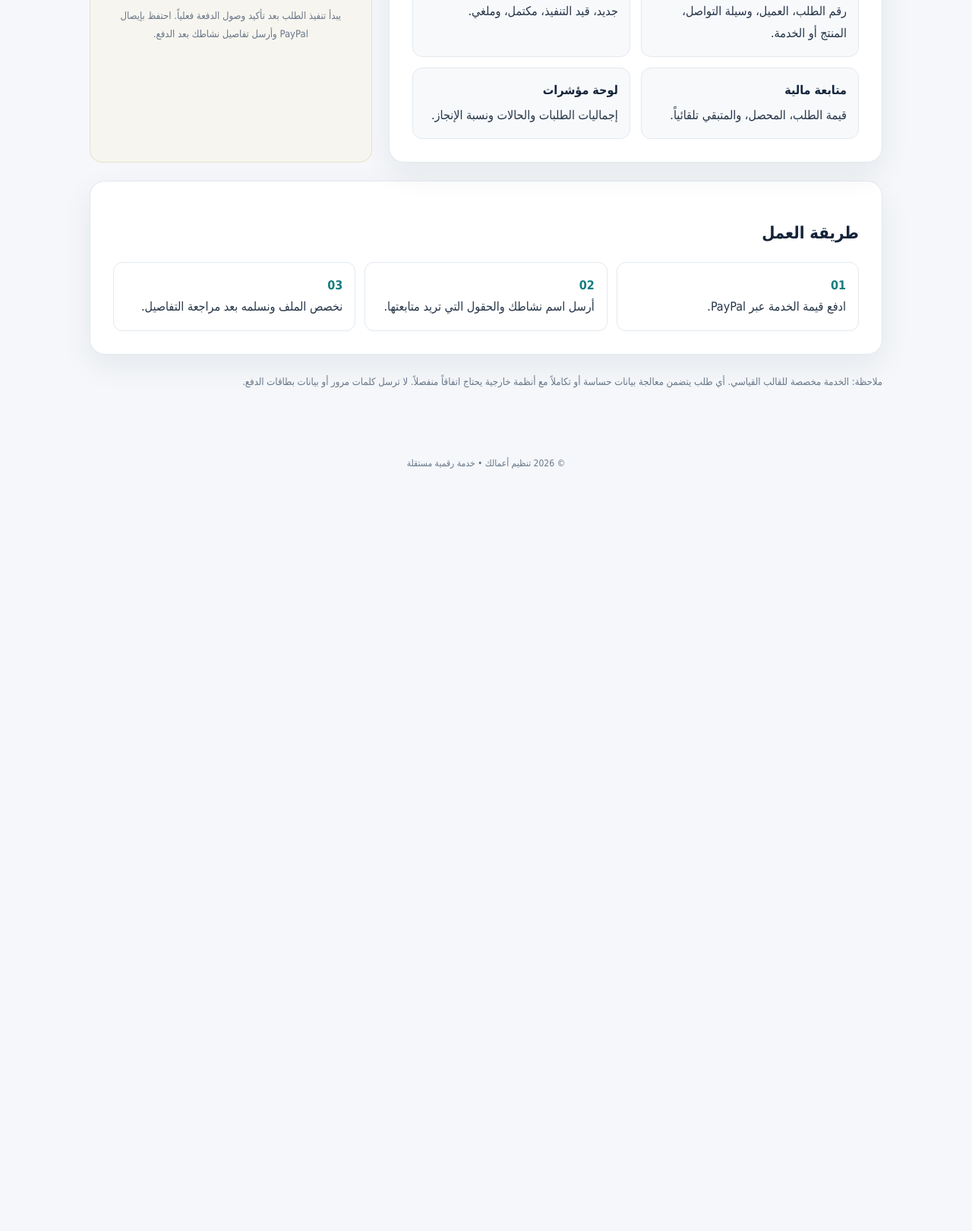
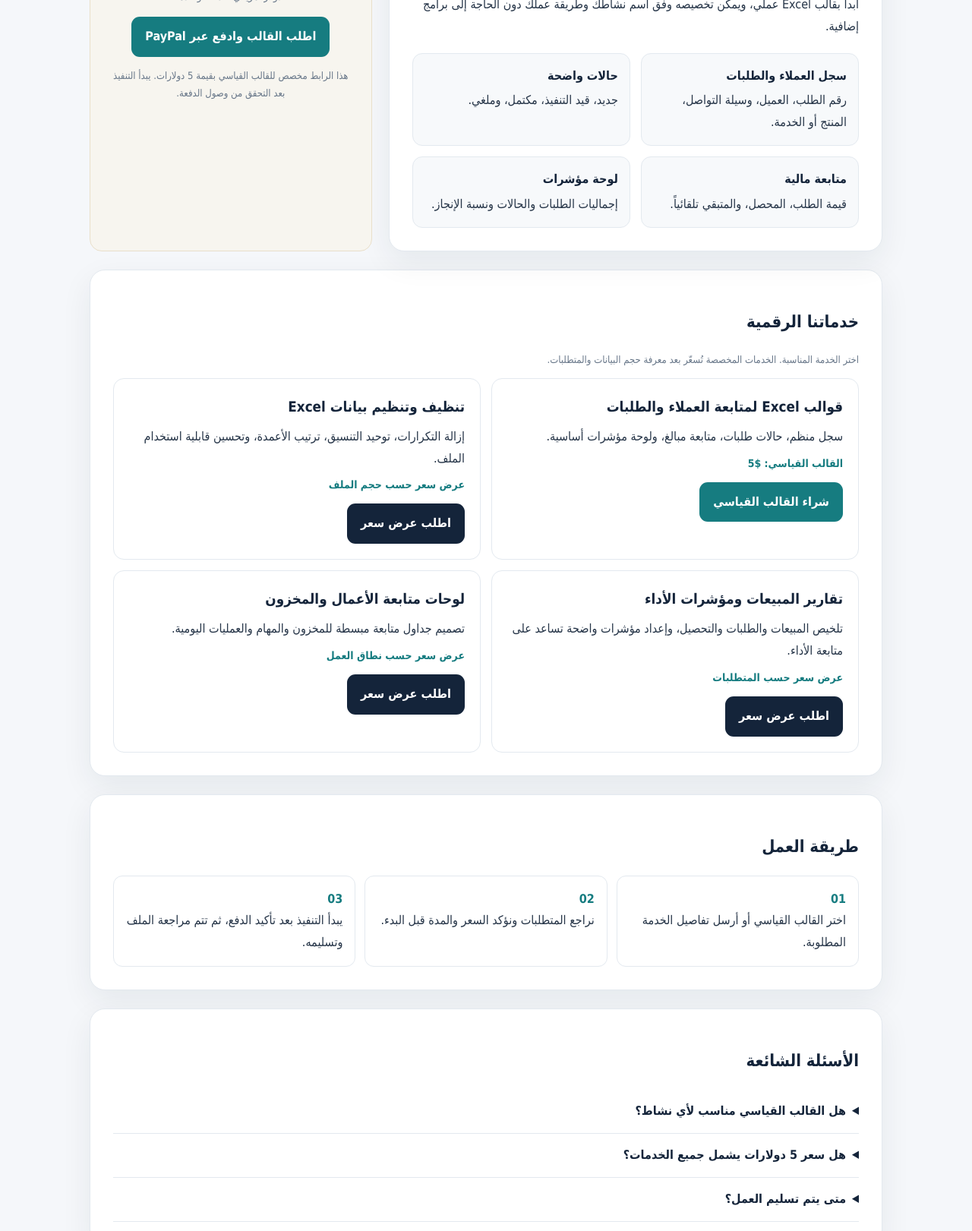
Before and after one commit to Mohammedqanaam/Mohammed-Aldosari-AI-OI, a plain HTML site: page index.html in a window 1280 px wide. Shown: the part 617-2238 px from the top of the page at 76% size. Before the commit the page ends 1263 px from the top, so only its background shows below. Drawn offline with Linux system fonts and the light colour scheme.

Commit message:
Expand service catalog and improve Arabic SEO metadata

```diff
--- a/index.html
+++ b/index.html
@@ -2,34 +2,62 @@
 <html lang="ar" dir="rtl">
 <head>
 <meta charset="utf-8"><meta name="viewport" content="width=device-width,initial-scale=1">
-<meta name="description" content="تنظيم بيانات العملاء والطلبات والمبيعات في ملف Excel واضح وسهل الاستخدام للمشروعات الصغيرة.">
-<title>تنظيم أعمالك | Excel Customer & Orders Tracker</title>
+<title>تنظيم أعمالك | قوالب Excel وتقارير الأعمال</title>
+<meta name="description" content="خدمات رقمية للمشروعات الصغيرة: قوالب Excel لمتابعة العملاء والطلبات والمبيعات، تنظيم البيانات، ولوحات مؤشرات وتقارير أعمال عملية.">
+<meta name="keywords" content="قالب Excel, متابعة العملاء, متابعة الطلبات, إدارة المبيعات, تقارير Excel, لوحة مؤشرات, تنظيم بيانات, المشروعات الصغيرة">
+<meta name="robots" content="index,follow,max-image-preview:large">
+<link rel="canonical" href="https://excel-customer-orders-tracker.vercel.app/">
+<meta property="og:type" content="website"><meta property="og:locale" content="ar_SA">
+<meta property="og:title" content="تنظيم أعمالك | حلول Excel للمشروعات الصغيرة">
+<meta property="og:description" content="نظم العملاء والطلبات والمبيعات بتقارير وقوالب Excel عملية.">
+<meta property="og:url" content="https://excel-customer-orders-tracker.vercel.app/">
+<meta name="twitter:card" content="summary">
+<script type="application/ld+json">
+{"@context":"https://schema.org","@type":"Organization","name":"تنظيم أعمالك","url":"https://excel-customer-orders-tracker.vercel.app/","email":"ma102030405033@gmail.com","description":"خدمات رقمية وقوالب Excel لتنظيم بيانات العملاء والطلبات والمبيعات."}
+</script>
 <style>
 :root{--navy:#14243a;--teal:#167c80;--gold:#c6a66b;--ink:#263548;--muted:#687789;--paper:#f5f7fa;--line:#e3e9ef}
-*{box-sizing:border-box}body{margin:0;background:var(--paper);color:var(--ink);font-family:Tahoma,Arial,sans-serif;line-height:1.8}
+*{box-sizing:border-box}html{scroll-behavior:smooth}body{margin:0;background:var(--paper);color:var(--ink);font-family:Tahoma,Arial,sans-serif;line-height:1.8}
 header{background:linear-gradient(125deg,#14243a,#1c4056);color:white;padding:26px max(6vw,20px) 72px}
-nav{display:flex;justify-content:space-between;align-items:center;gap:16px}.brand{font-weight:800;letter-spacing:.3px}.tag{color:#d8c49c;font-size:13px}
+nav{display:flex;justify-content:space-between;align-items:center;gap:16px;flex-wrap:wrap}.brand{font-weight:800;letter-spacing:.3px}.tag{color:#d8c49c;font-size:13px}
+nav a{color:#fff;text-decoration:none;font-size:13px;margin-inline-start:14px}
 .hero{max-width:1080px;margin:50px auto 0}.eyebrow{color:#d8c49c;font-size:14px}.hero h1{font-size:clamp(30px,5vw,52px);line-height:1.25;margin:10px 0 18px;max-width:760px}.hero p{color:#e0e8ef;max-width:680px;font-size:18px}
 main{max-width:1080px;margin:-36px auto 60px;padding:0 18px}.panel{background:#fff;border:1px solid var(--line);border-radius:20px;padding:30px;box-shadow:0 14px 40px #14243a12}
-.grid{display:grid;grid-template-columns:1.4fr .8fr;gap:22px}.features{display:grid;grid-template-columns:repeat(2,minmax(0,1fr));gap:14px;margin-top:20px}.feature{background:#f7f9fb;border:1px solid var(--line);border-radius:13px;padding:15px}.feature b{display:block;color:var(--navy);margin-bottom:4px}.price{background:#f7f5ef;border:1px solid #e9dfca;border-radius:16px;padding:24px;text-align:center}.price strong{font-size:42px;color:var(--navy);display:block;line-height:1.3}.price small{color:var(--muted)}.btn{display:block;text-decoration:none;background:var(--teal);color:white;padding:14px 18px;border-radius:11px;font-weight:bold;margin-top:18px}.muted{color:var(--muted);font-size:13px}.section{margin-top:24px}.section h2{color:var(--navy);font-size:22px}.steps{display:grid;grid-template-columns:repeat(3,1fr);gap:12px}.step{padding:16px;border:1px solid var(--line);border-radius:12px;background:#fff}.step span{color:var(--teal);font-weight:bold}footer{text-align:center;color:var(--muted);font-size:12px;padding:25px}
-@media(max-width:760px){.grid{grid-template-columns:1fr}.features{grid-template-columns:1fr}.steps{grid-template-columns:1fr}.hero{margin-top:32px}.panel{padding:22px}}
+.grid{display:grid;grid-template-columns:1.4fr .8fr;gap:22px}.features{display:grid;grid-template-columns:repeat(2,minmax(0,1fr));gap:14px;margin-top:20px}.feature{background:#f7f9fb;border:1px solid var(--line);border-radius:13px;padding:15px}.feature b{display:block;color:var(--navy);margin-bottom:4px}.price{background:#f7f5ef;border:1px solid #e9dfca;border-radius:16px;padding:24px;text-align:center}.price strong{font-size:42px;color:var(--navy);display:block;line-height:1.3}.price small{color:var(--muted)}.btn{display:inline-block;text-decoration:none;background:var(--teal);color:white;padding:12px 18px;border-radius:11px;font-weight:bold;margin-top:12px;border:0}.btn.secondary{background:var(--navy)}.muted{color:var(--muted);font-size:13px}.section{margin-top:24px}.section h2{color:var(--navy);font-size:22px}.steps{display:grid;grid-template-columns:repeat(3,1fr);gap:12px}.step{padding:16px;border:1px solid var(--line);border-radius:12px;background:#fff}.step span{color:var(--teal);font-weight:bold}
+.services{display:grid;grid-template-columns:repeat(2,minmax(0,1fr));gap:14px}.service{border:1px solid var(--line);border-radius:14px;padding:20px;background:#fff}.service h3{margin:0 0 8px;color:var(--navy)}.service p{margin:0 0 8px}.service .price-note{font-weight:bold;color:var(--teal);font-size:14px}
+.faq details{padding:14px 0;border-bottom:1px solid var(--line)}.faq summary{font-weight:bold;color:var(--navy);cursor:pointer}
+footer{text-align:center;color:var(--muted);font-size:12px;padding:25px}
+@media(max-width:760px){.grid{grid-template-columns:1fr}.features,.services{grid-template-columns:1fr}.steps{grid-template-columns:1fr}.hero{margin-top:32px}.panel{padding:22px}}
 </style></head>
 <body>
-<header><nav><div class="brand">تنظيم أعمالك</div><div class="tag">حلول عملية للمشروعات الصغيرة</div></nav>
-<section class="hero"><div class="eyebrow">خدمة رقمية • تسليم ملف Excel</div><h1>رتّب طلباتك وتابع عملاءك من ملف واحد.</h1><p>ملف Excel عملي يساعدك على تسجيل الطلبات، متابعة حالة كل طلب، معرفة المبالغ المحصلة والمتبقية، ورؤية ملخص واضح لأداء نشاطك.</p></section></header>
-<main><div class="grid">
-<section class="panel"><h2>ماذا تتضمن الخدمة؟</h2><p>نخصص قالب متابعة بسيطاً وفق اسم نشاطك وطريقة عملك، دون تعقيد أو برامج إضافية.</p>
+<header><nav><div><div class="brand">تنظيم أعمالك</div><div class="tag">حلول عملية للمشروعات الصغيرة</div></div><div><a href="#services">الخدمات</a><a href="#how">طريقة العمل</a><a href="#faq">الأسئلة الشائعة</a></div></nav>
+<section class="hero"><div class="eyebrow">خدمات رقمية • قوالب وتقارير أعمال</div><h1>نظّم أعمالك، وتابع عملاءك وطلباتك من مكان واحد.</h1><p>أدوات Excel عملية تساعد أصحاب المشروعات الصغيرة على متابعة الطلبات والمبيعات والمدفوعات، وتنظيم البيانات واتخاذ قرارات أوضح.</p><a class="btn" href="#services">استعرض الخدمات</a></section></header>
+<main>
+<div class="grid">
+<section class="panel"><h2>قالب متابعة العملاء والطلبات</h2><p>ابدأ بقالب Excel عملي، ويمكن تخصيصه وفق اسم نشاطك وطريقة عملك دون الحاجة إلى برامج إضافية.</p>
 <div class="features">
 <div class="feature"><b>سجل العملاء والطلبات</b><span>رقم الطلب، العميل، وسيلة التواصل، المنتج أو الخدمة.</span></div>
 <div class="feature"><b>حالات واضحة</b><span>جديد، قيد التنفيذ، مكتمل، وملغي.</span></div>
 <div class="feature"><b>متابعة مالية</b><span>قيمة الطلب، المحصل، والمتبقي تلقائياً.</span></div>
 <div class="feature"><b>لوحة مؤشرات</b><span>إجماليات الطلبات والحالات ونسبة الإنجاز.</span></div>
 </div></section>
-<aside class="price"><div class="muted">سعر الإطلاق</div><strong>$5</strong><small>دولار أمريكي • دفعة واحدة</small>
-<a class="btn" href="https://www.paypal.com/ncp/payment/PLB-RZSYZYZQVGAQ" target="_blank" rel="noopener noreferrer">اطلب الخدمة وادفع عبر PayPal</a>
-<p class="muted">يبدأ تنفيذ الطلب بعد تأكيد وصول الدفعة فعلياً. احتفظ بإيصال PayPal وأرسل تفاصيل نشاطك بعد الدفع.</p></aside>
+<aside class="price"><div class="muted">سعر القالب القياسي</div><strong>$5</strong><small>دولار أمريكي • دفعة واحدة</small>
+<a class="btn" href="https://www.paypal.com/ncp/payment/PLB-RZSYZYZQVGAQ" target="_blank" rel="noopener noreferrer">اطلب القالب وادفع عبر PayPal</a>
+<p class="muted">هذا الرابط مخصص للقالب القياسي بقيمة 5 دولارات. يبدأ التنفيذ بعد التحقق من وصول الدفعة.</p></aside>
 </div>
-<section class="panel section"><h2>طريقة العمل</h2><div class="steps"><div class="step"><span>01</span><br>ادفع قيمة الخدمة عبر PayPal.</div><div class="step"><span>02</span><br>أرسل اسم نشاطك والحقول التي تريد متابعتها.</div><div class="step"><span>03</span><br>نخصص الملف ونسلمه بعد مراجعة التفاصيل.</div></div></section>
-<section class="section muted">ملاحظة: الخدمة مخصصة للقالب القياسي. أي طلب يتضمن معالجة بيانات حساسة أو تكاملاً مع أنظمة خارجية يحتاج اتفاقاً منفصلاً. لا ترسل كلمات مرور أو بيانات بطاقات الدفع.</section>
-</main><footer>© 2026 تنظيم أعمالك • خدمة رقمية مستقلة</footer>
+<section class="panel section" id="services"><h2>خدماتنا الرقمية</h2><p class="muted">اختر الخدمة المناسبة. الخدمات المخصصة تُسعّر بعد معرفة حجم البيانات والمتطلبات.</p>
+<div class="services">
+<article class="service"><h3>قوالب Excel لمتابعة العملاء والطلبات</h3><p>سجل منظم، حالات طلبات، متابعة مبالغ، ولوحة مؤشرات أساسية.</p><div class="price-note">القالب القياسي: $5</div><a class="btn" href="https://www.paypal.com/ncp/payment/PLB-RZSYZYZQVGAQ" target="_blank" rel="noopener noreferrer">شراء القالب القياسي</a></article>
+<article class="service"><h3>تنظيف وتنظيم بيانات Excel</h3><p>إزالة التكرارات، توحيد التنسيق، ترتيب الأعمدة، وتحسين قابلية استخدام الملف.</p><div class="price-note">عرض سعر حسب حجم الملف</div><a class="btn secondary" href="mailto:ma102030405033@gmail.com?subject=طلب%20تنظيف%20بيانات%20Excel">اطلب عرض سعر</a></article>
+<article class="service"><h3>تقارير المبيعات ومؤشرات الأداء</h3><p>تلخيص المبيعات والطلبات والتحصيل، وإعداد مؤشرات واضحة تساعد على متابعة الأداء.</p><div class="price-note">عرض سعر حسب المتطلبات</div><a class="btn secondary" href="mailto:ma102030405033@gmail.com?subject=طلب%20تقرير%20مبيعات%20ومؤشرات">اطلب عرض سعر</a></article>
+<article class="service"><h3>لوحات متابعة الأعمال والمخزون</h3><p>تصميم جداول متابعة مبسطة للمخزون والمهام والعمليات اليومية.</p><div class="price-note">عرض سعر حسب نطاق العمل</div><a class="btn secondary" href="mailto:ma102030405033@gmail.com?subject=طلب%20لوحة%20متابعة%20أعمال">اطلب عرض سعر</a></article>
+</div></section>
+<section class="panel section" id="how"><h2>طريقة العمل</h2><div class="steps"><div class="step"><span>01</span><br>اختر القالب القياسي أو أرسل تفاصيل الخدمة المطلوبة.</div><div class="step"><span>02</span><br>نراجع المتطلبات ونؤكد السعر والمدة قبل البدء.</div><div class="step"><span>03</span><br>يبدأ التنفيذ بعد تأكيد الدفع، ثم تتم مراجعة الملف وتسليمه.</div></div></section>
+<section class="panel section faq" id="faq"><h2>الأسئلة الشائعة</h2>
+<details><summary>هل القالب القياسي مناسب لأي نشاط؟</summary><p>يمكن استخدامه في أنشطة متعددة لمتابعة العملاء والطلبات. أما الحقول أو العمليات الخاصة فتحتاج تخصيصاً منفصلاً.</p></details>
+<details><summary>هل سعر 5 دولارات يشمل جميع الخدمات؟</summary><p>لا. السعر يخص قالب متابعة العملاء والطلبات القياسي فقط. تنظيف البيانات والتقارير ولوحات المتابعة المخصصة تُسعّر بعد مراجعة التفاصيل.</p></details>
+<details><summary>متى يتم تسليم العمل؟</summary><p>بعد تأكيد الدفع واستلام متطلبات واضحة. يتم الاتفاق على المدة للخدمات المخصصة قبل بدء التنفيذ.</p></details>
+</section>
+<section class="section muted">لا ترسل كلمات مرور أو بيانات بطاقات الدفع أو بيانات شخصية حساسة. أرسل نسخة منزوعة البيانات الحساسة عند طلب مراجعة ملف.</section>
+</main><footer>© 2026 تنظيم أعمالك • خدمات رقمية مستقلة</footer>
 </body></html>
```
